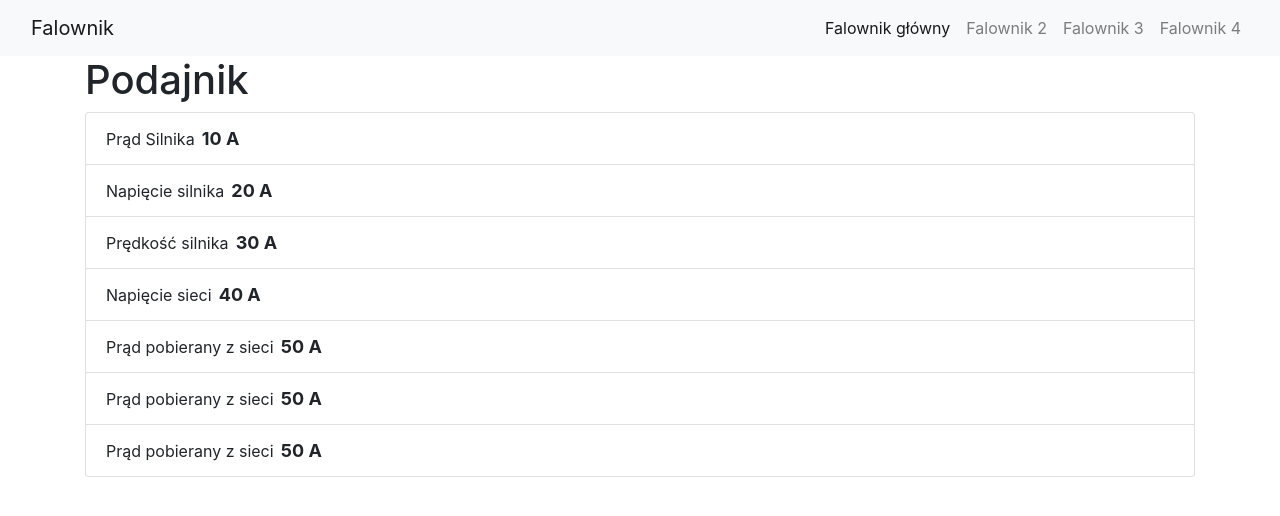
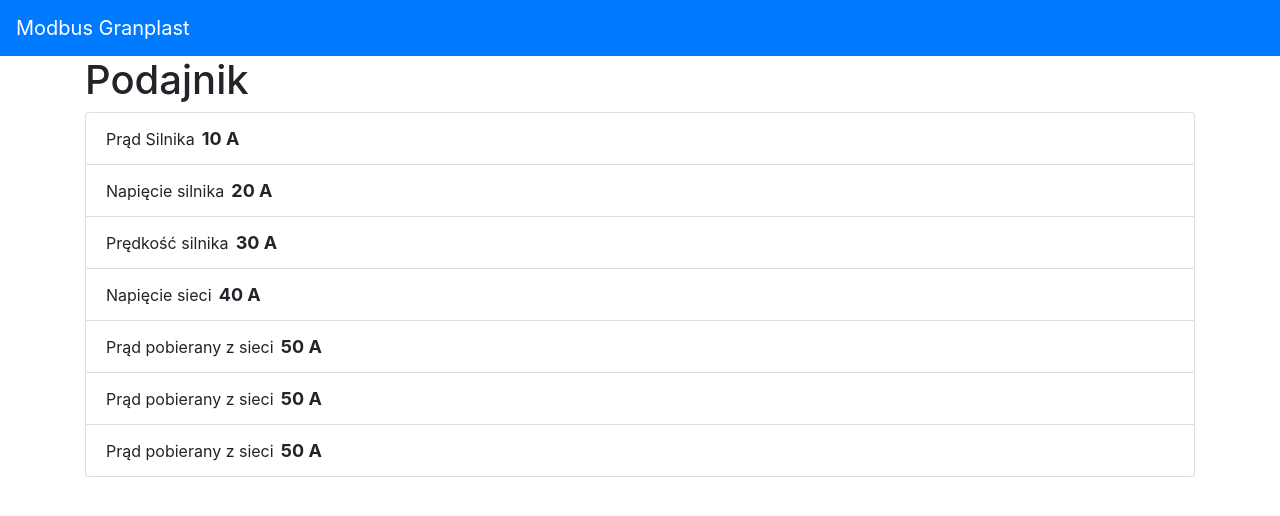
Before and after one commit to makarpi/node-express-modbus, a website: page views/index.html in a window 1280 px wide. Drawn offline with Linux system fonts and the light colour scheme.

Commit message:
js generate table

```diff
--- a/views/index.html
+++ b/views/index.html
@@ -8,9 +8,6 @@
 
     <!-- Bootstrap core CSS -->
     <link href="/bower_components/bootstrap/dist/css/bootstrap.css" rel="stylesheet">
-
-
-
     <link href="/css/style.css" rel="stylesheet">
 
     <script src="/bower_components/jquery/dist/jquery.js"></script>
@@ -18,51 +15,21 @@
     <script src="/js/myscript.js"></script>
     </head>
     <body>
-            <nav class="navbar navbar-expand-lg navbar-light bg-light">
-                    <div class="container-fluid">
-                        <a class="navbar-brand" href="#">Falownik</a>
-
-                        <button class="navbar-toggler" type="button" data-toggle="collapse" data-target="#navbarResponsive">
-                            <span class="navbar-toggler-icon"></span>
-                        </button>
-
-                        <div class="collapse navbar-collapse" id="navbarResponsive">
-                            <ul class="navbar-nav ml-auto">
-                                <li class="nav-item active">
-                                    <a class="nav-link" href="#">Falownik główny</a>
-                                </li>
-
-                                <li class="nav-item">
-                                    <a class="nav-link" href="#">Falownik 2</a>
-                                </li>
-
-                                <li class="nav-item">
-                                    <a class="nav-link" href="#">Falownik 3</a>
-                                </li>
-
-                                <li class="nav-item">
-                                    <a class="nav-link" href="#">Falownik 4</a>
-                                </li>
-                            </ul>
-                        </div>
-                    </div>
-                </nav>
+        <header>
+            <nav class="navbar navbar-dark bg-primary">
+                <a class="navbar-brand" href="#">Modbus Granplast</a>
+            </nav>
+        </header>
 
         <main role="main" class="container">
 
-        <div class="starter-template">
-            <h1>Podajnik</h1>
-            <div id="petlaEach">
-                <!-- <ul class="list-group">
-                    <li class="list-group-item">ABC</li>
-                </ul> -->
+            <div class="starter-template">
+                <h1>Podajnik</h1>
+                <div id="petlaEach">
+
+                </div>
             </div>
-        </div>
 
         </main>
-
-
-        <!-- /.container -->
-
     </body>
 </html>
```
